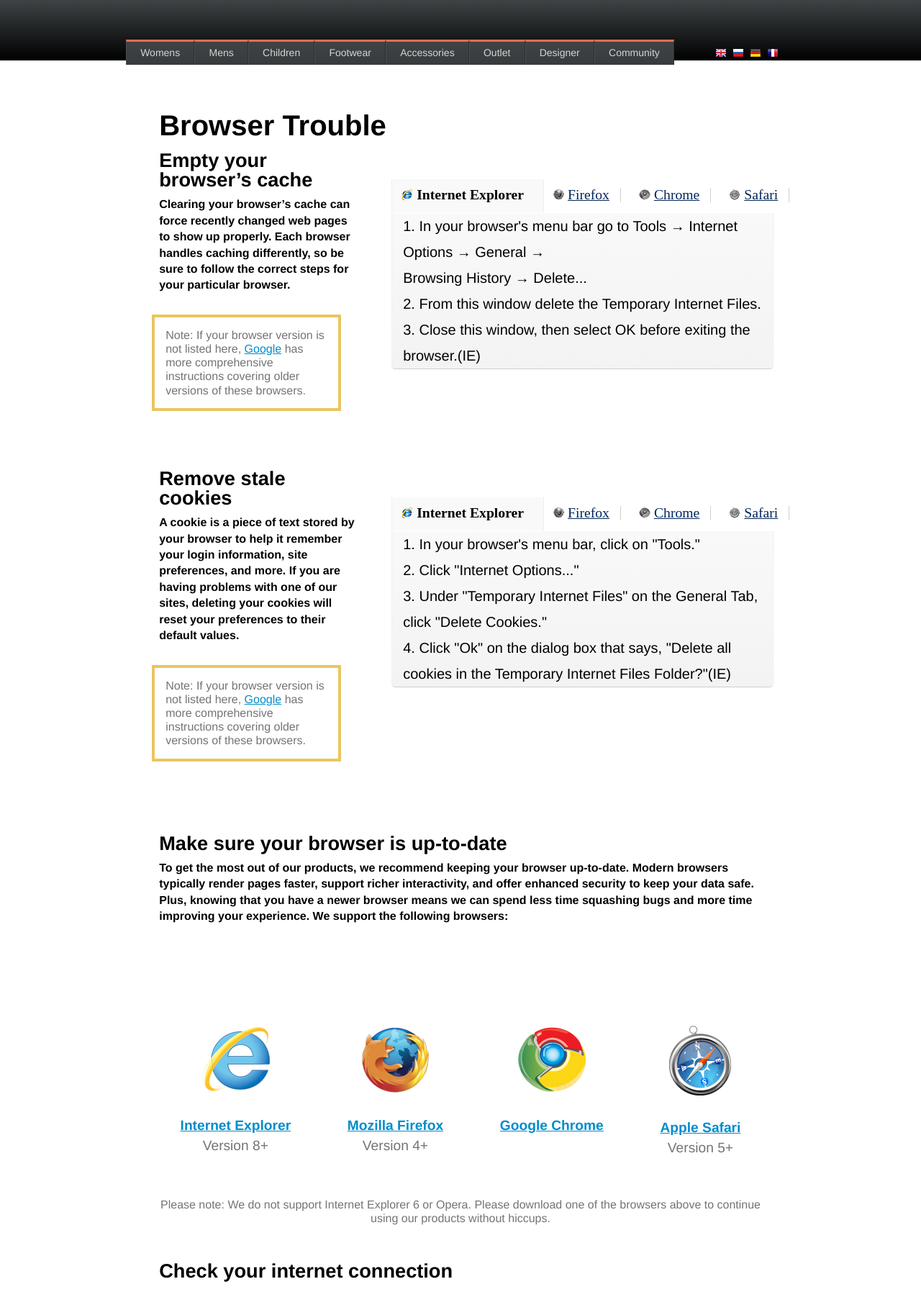
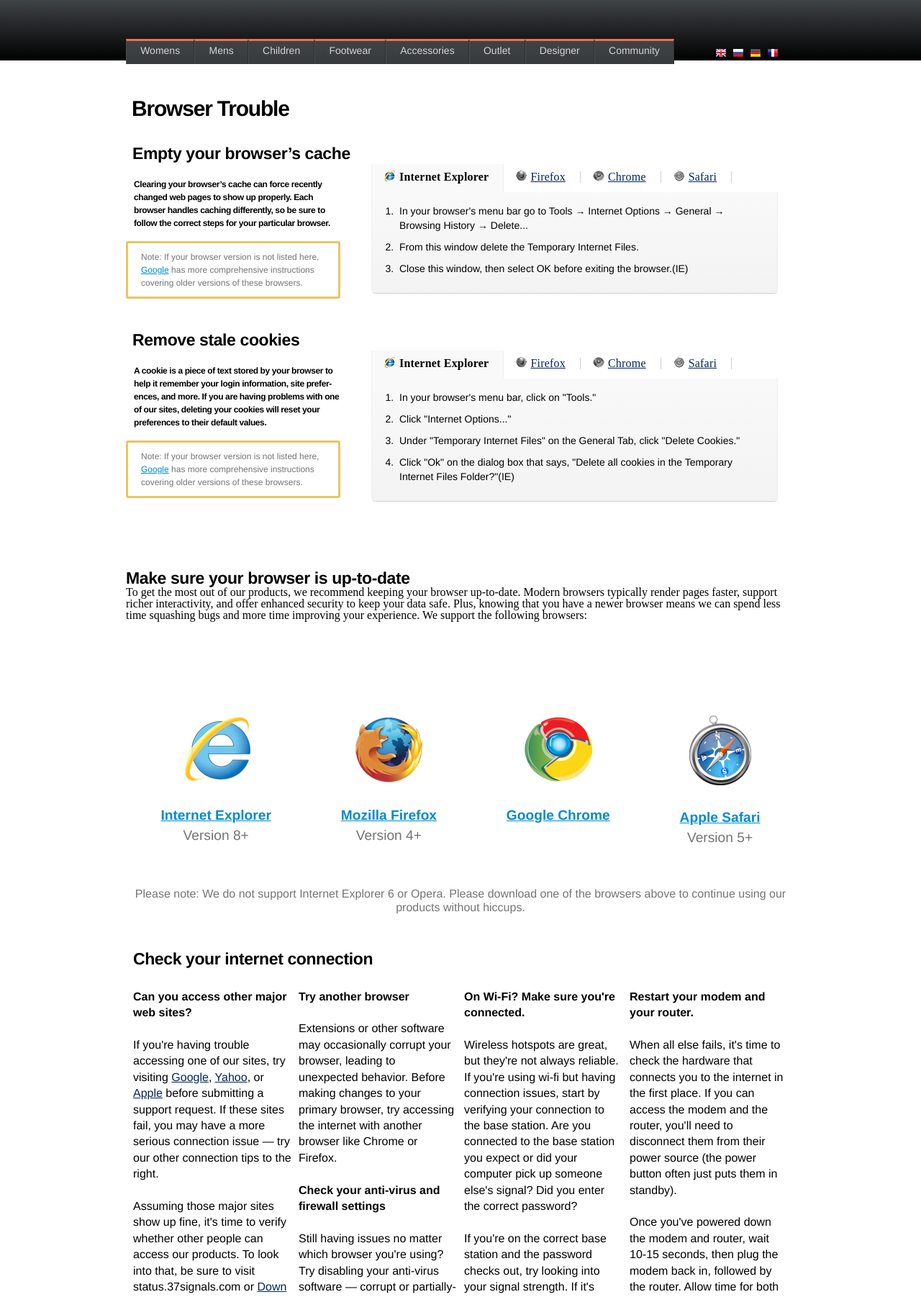
Before and after one commit to LenaEvseeva/test, a web app: file Second_webpage/index.html in a window 1280 px wide. Shown: the top 1802 px of the page at 72% size. Run offline with its HTML, style and script files only (its server is not run), Linux system fonts and the light colour scheme.

Commit message:
Add new styles for first and second part

```diff
--- a/Second_webpage/css/style.css
+++ b/Second_webpage/css/style.css
@@ -14,7 +14,7 @@
 .menu {
     position: relative;
     display: flex;
-    top: 6px;
+    top: 5px;
     width: 762px;
     height: 35px;
     border-radius: 3px;
@@ -40,6 +40,7 @@
   text-decoration: none;
   display: block;
   margin-top: -3px;
+  padding-top: 9px;
 }
 
 .menu li:hover {
@@ -62,7 +63,6 @@
 .languages__usa {
     background-image: url('../img/lang.png');
     background-position: -1px -1px;
-    /*padding-left: 29px;*/
 }
 .languages__ru {
     background-image: url('../img/lang.png');
@@ -77,60 +77,67 @@
     background-position: 19px -1px;
 }
 
-
-
-
-.basic_content {
+.basic-content {
     display: flex;
     justify-content: center;
 }
 .content {
-    width: 67%;
+    width: 930px;
 }
 .caption {
-    padding: 70px 0 0 10px;
+    padding: 52px 0 0 8px;
 }
 h1 {
     font-family: Trebuchet MS1, Helvetica, sans-serif;
-    font-size: 2.5em;
+    font-size: 30px;
     font-weight: bold;
+    letter-spacing: -1.2px;
 }
-.column_content {
+
+.first-part{
     display: flex;
     padding-top: 15px;
 }
-.first_column {
-    width: 33%;
+
+.second-part{
+    display: flex;
+    padding-top: 25px;
 }
-.second_column {
-    width: 67%;
+
+.first-column {
+    width: 360px;
 }
-.column_caption {
-    padding: 0 0 10px 10px;
+
+.column-caption {
+    padding: 21px 0 20px 9px;
 }
 h2 {
     font-family: Trebuchet MS1, Helvetica, sans-serif;
-    font-size: 1.7em;
+    font-size: 23px;
     font-weight: 600;
+    letter-spacing: -0.4px;
 }
-.text {
+.column-text {
     font-family: Trebuchet MS1, Helvetica, sans-serif;
-    font-size: 1em;
+    font-size: 12px;
     font-weight: 600;
-    line-height: 1.4em;
-    padding: 0 0 10px 10px;
+    line-height: 18px;
+    padding: 2px 0 0 11px;
+    letter-spacing: -0.4px;
+    width: 286px;
 }
-.cell {
-    border: 4px solid #eac560;
-    width: 90%;
-    margin-top: 19px;
+.column-cell {
+    border: 3px solid #eac560;
+    width: 292px;
+    margin-top: 16px;
+    border-radius: 3px;
 }
-.cell div {
-    padding: 15px;
+.column-cell div {
+    padding: 10px 10px 10px 18px;
     font-family: Trebuchet MS1, Helvetica, sans-serif;
-    font-size: 1em;
+    font-size: 12px;
     font-weight: normal;
-    line-height: 1.2em;
+    line-height: 18px;
     color: #747474;
 }
 a {
@@ -139,14 +146,14 @@
 .tabs {
     display: flex;
     position: relative;
-    top: 40px;
-    left: 50px;
+    top: 47px;
+    left: -19px;
 }
-.tabs_style {
+.tabs-style {
     position: absolute;
-    width: 92%;
+    width: 563px;
     background: linear-gradient(to top, #f3f3f3, #f9f9f9);
-    margin-top: 47px;
+    margin-top: 39px;
     display: none;
     border-radius: 0 0 5px 5px;
     border-bottom: 1px solid #cfcfcf;
@@ -156,33 +163,44 @@
 ol {
     list-style: inside;
     list-style-type: decimal;
+    margin-bottom: 30px;
+    margin-left: 34px;
+    list-style-position: outside;
+    padding-right: 15px;
 }
-li {
+.tabs-style li {
     font-family: Trebuchet MS1, Helvetica, sans-serif;
-    font-size: 1.25em;
+    font-size: 14px;
     font-weight: normal;
-    line-height: 1.8em;
-    padding-left: 15px;
+    line-height: 20px;
+    padding-left: 4px;
+    padding-top: 16px;
+    margin-bottom: -6px;
 }
-.color {
+.img-color {
     display: none;
+    margin: -3px 0 0 0px;
 }
-.black {
+.img-black {
     display: inline-block;
+    margin: -3px 0 0 0px;
 }
 label {
-    display: block;
-    padding: 12px;
+    display: inline-block;
+    padding: 10px 0 10px 16px;
     border-left: none;
+    background: #fff;
 }
+
 label span {
     color: #02255b;
-    font-size: 1.23em;
+    font-size: 16px;
     display: inline-block;
     vertical-align: top;
     text-decoration: underline;
-    padding-right: 15px;
+    padding-right: 20px;
     border-right: 1px solid #cfcfcf;
+    letter-spacing: 0.2px;
 }
 input:checked + label span {
     color: #000;
@@ -190,10 +208,10 @@
     text-decoration: none;
     border-right: none;
 }
-input:checked + label .color {
+input:checked + label .img-color {
     display: inline-block;
 }
-input:checked + label .black {
+input:checked + label .img-black {
     display: none;
 }
 input:checked + label + div {
@@ -204,16 +222,15 @@
     border-left: 1px solid #efefef;
     border-right: 1px solid #efefef;
 }
-label {
-    background: #fff;
-    display: inline-block;
-}
+
 .tabs input {
     display: none;
 }
 .second_part {
     padding-top: 80px;
 }
+
+/* Смотреть до этой отметки*/
 .third_part {
     padding-top: 100px;
     padding-bottom: 100px;
--- a/Second_webpage/index.html
+++ b/Second_webpage/index.html
@@ -31,7 +31,7 @@
         </div>
     </header>
 
-    <div class="basic_content">
+    <div class="basic-content">
 
         <div class="content">
 
@@ -39,29 +39,31 @@
                 <h1>Browser Trouble</h1>
             </div>
 
-            <div class="first_part column_content">
+            <div class="first-part">
 
-                <div class="first_column">
-                    <div class="column_caption">
+                <div class="first-column">
+                    <div class="column-caption">
                         <h2>Empty your browser’s cache</h2>
                     </div>
-                    <div class="text">Clearing your browser’s cache can force recently changed web pages to show up properly. Each browser handles caching differently, so be sure to follow the correct steps for your particular browser.
+                    <div class="column-text">Clearing your browser’s cache can force recently changed web pages to show up properly.
+                      Each browser handles caching differently, so be sure to follow the correct steps for your particular browser.
                     </div>
-                    <div class="cell">
-                        <div>Note: If your browser version is not listed here, <a href="">Google</a> has more comprehensive instructions covering older versions of these browsers.</div>
+                    <div class="column-cell">
+                        <div>Note: If your browser version is not listed here, <a href="">Google</a> has
+                          more comprehensive instructions covering older versions of these browsers.</div>
                     </div>
                 </div>
 
-                <div class="second_column">
+                <div class="second-column">
 
                     <div class="tabs">
 
-                        <input type="radio" checked name="browser_first_part" id="ie_first">
-                        <label for="ie_first">
-                            <img class="black" src="img/ie_mini_black.png">
-                            <img class="color" src="img/ie_mini_color.png"> <span>Internet Explorer</span>
+                        <input type="radio" checked name="browsers-first-part" id="ie-first">
+                        <label for="ie-first">
+                            <img class="img-black" src="img/ie_mini_black.png">
+                            <img class="img-color" src="img/ie_mini_color.png"> <span>Internet Explorer</span>
                         </label>
-                        <div class="tabs_ie tabs_style">
+                        <div class="tabs-ie tabs-style">
                             <ol>
                                 <li>In your browser's menu bar go to Tools → Internet Options → General →
                                     <br> Browsing History → Delete...</li>
@@ -70,12 +72,12 @@
                             </ol>
                         </div>
 
-                        <input type="radio" name="browser_first_part" id="fox_first">
-                        <label for="fox_first">
-                            <img class="black" src="img/fox_mini_black.png">
-                            <img class="color" src="img/fox_mini_color.png"> <span>Firefox</span>
+                        <input type="radio" name="browsers-first-part" id="fox-first">
+                        <label for="fox-first">
+                            <img class="img-black" src="img/fox_mini_black.png">
+                            <img class="img-color" src="img/fox_mini_color.png"> <span>Firefox</span>
                         </label>
-                        <div class="tabs_fox tabs_style">
+                        <div class="tabs-fox tabs-style">
                             <ol>
                                 <li>In your browser's menu bar go to Tools → Internet Options → General →
                                     <br> Browsing History → Delete...</li>
@@ -84,12 +86,12 @@
                             </ol>
                         </div>
 
-                        <input type="radio" name="browser_first_part" id="chrome_first">
-                        <label for="chrome_first">
-                            <img class="black" src="img/chrome_mini_black.png">
-                            <img class="color" src="img/chrome_mini_color.png"> <span>Chrome</span>
+                        <input type="radio" name="browsers-first-part" id="chrome-first">
+                        <label for="chrome-first">
+                            <img class="img-black" src="img/chrome_mini_black.png">
+                            <img class="img-color" src="img/chrome_mini_color.png"> <span>Chrome</span>
                         </label>
-                        <div class="tabs_chrome tabs_style">
+                        <div class="tabs-chrome tabs-style">
                             <ol>
                                 <li>In your browser's menu bar go to Tools → Internet Options → General →
                                     <br> Browsing History → Delete...</li>
@@ -98,12 +100,12 @@
                             </ol>
                         </div>
 
-                        <input type="radio" name="browser_first_part" id="safari_first">
-                        <label for="safari_first">
-                            <img class="black" src="img/safari_mini_black.png">
-                            <img class="color" src="img/safari_mini_color.png"> <span>Safari</span>
+                        <input type="radio" name="browsers-first-part" id="safari-first">
+                        <label for="safari-first">
+                            <img class="img-black" src="img/safari_mini_black.png">
+                            <img class="img-color" src="img/safari_mini_color.png"> <span>Safari</span>
                         </label>
-                        <div class="tabs_safari tabs_style">
+                        <div class="tabs-safari tabs-style">
                             <ol>
                                 <li>In your browser's menu bar go to Tools → Internet Options → General →
                                     <br> Browsing History → Delete...</li>
@@ -119,14 +121,16 @@
 
             </div>
 
-            <div class="second_part column_content">
-                <div class="first_column">
-                    <div class="column_caption">
+            <div class="second-part">
+                <div class="first-column">
+                    <div class="column-caption">
                         <h2>Remove stale cookies</h2>
                     </div>
-                    <div class="text">A cookie is a piece of text stored by your browser to help it remember your login information, site preferences, and more. If you are having problems with one of our sites, deleting your cookies will reset your preferences to their default values.
+                    <div class="column-text">A cookie is a piece of text stored by your browser to help it remember
+                      your login information, site prefer&shy;ences, and more. If you are having problems with one of our
+                      sites, deleting your cookies will reset your preferences to their default values.
                     </div>
-                    <div class="cell">
+                    <div class="column-cell">
                         <div>Note: If your browser version is not listed here, <a href="">Google</a> has more comprehensive instructions covering older versions of these browsers.</div>
                     </div>
                 </div>
@@ -137,10 +141,10 @@
 
                         <input type="radio" checked name="browser_second_part" id="ie">
                         <label for="ie">
-                            <img class="black" src="img/ie_mini_black.png">
-                            <img class="color" src="img/ie_mini_color.png"> <span>Internet Explorer</span>
+                            <img class="img-black" src="img/ie_mini_black.png">
+                            <img class="img-color" src="img/ie_mini_color.png"> <span>Internet Explorer</span>
                         </label>
-                        <div class="tabs_ie tabs_style">
+                        <div class="tabs-ie tabs-style">
                             <ol>
                                 <li>In your browser's menu bar, click on "Tools."</li>
                                 <li>Click "Internet Options..."</li>
@@ -151,10 +155,10 @@
 
                         <input type="radio" name="browser_second_part" id="fox">
                         <label for="fox">
-                            <img class="black" src="img/fox_mini_black.png">
-                            <img class="color" src="img/fox_mini_color.png"> <span>Firefox</span>
+                            <img class="img-black" src="img/fox_mini_black.png">
+                            <img class="img-color" src="img/fox_mini_color.png"> <span>Firefox</span>
                         </label>
-                        <div class="tabs_fox tabs_style">
+                        <div class="tabs-fox tabs-style">
                             <ol>
                                 <li>In your browser's menu bar, click on "Tools."</li>
                                 <li>Click "Internet Options..."</li>
@@ -165,10 +169,10 @@
 
                         <input type="radio" name="browser_second_part" id="chrome">
                         <label for="chrome">
-                            <img class="black" src="img/chrome_mini_black.png">
-                            <img class="color" src="img/chrome_mini_color.png"> <span>Chrome</span>
+                            <img class="img-black" src="img/chrome_mini_black.png">
+                            <img class="img-color" src="img/chrome_mini_color.png"> <span>Chrome</span>
                         </label>
-                        <div class="tabs_chrome tabs_style">
+                        <div class="tabs-chrome tabs-style">
                             <ol>
                                 <li>In your browser's menu bar, click on "Tools."</li>
                                 <li>Click "Internet Options..."</li>
@@ -179,10 +183,10 @@
 
                         <input type="radio" name="browser_second_part" id="safari">
                         <label for="safari">
-                            <img class="black" src="img/safari_mini_black.png">
-                            <img class="color" src="img/safari_mini_color.png"> <span>Safari</span>
+                            <img class="img-black" src="img/safari_mini_black.png">
+                            <img class="img-color" src="img/safari_mini_color.png"> <span>Safari</span>
                         </label>
-                        <div class="tabs_safari tabs_style">
+                        <div class="tabs-safari tabs-style">
                             <ol>
                                 <li>In your browser's menu bar, click on "Tools."</li>
                                 <li>Click "Internet Options..."</li>
@@ -196,7 +200,7 @@
 
                 </div>
             </div>
-
+<!-- Смотреть до этой отметки -->
             <div class="third_part">
                 <div class="column_caption">
                     <h2>Make sure your browser is up-to-date</h2>
```
